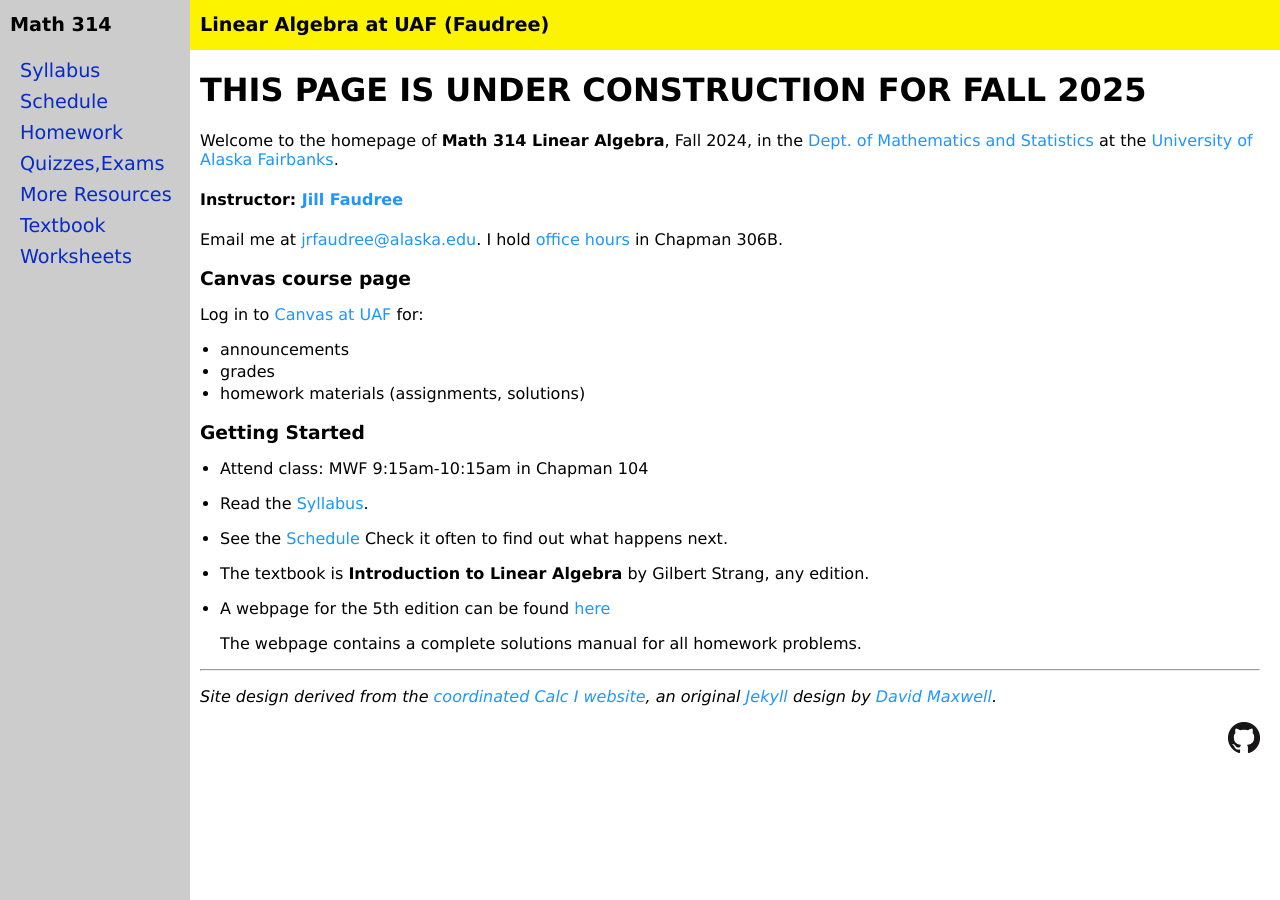
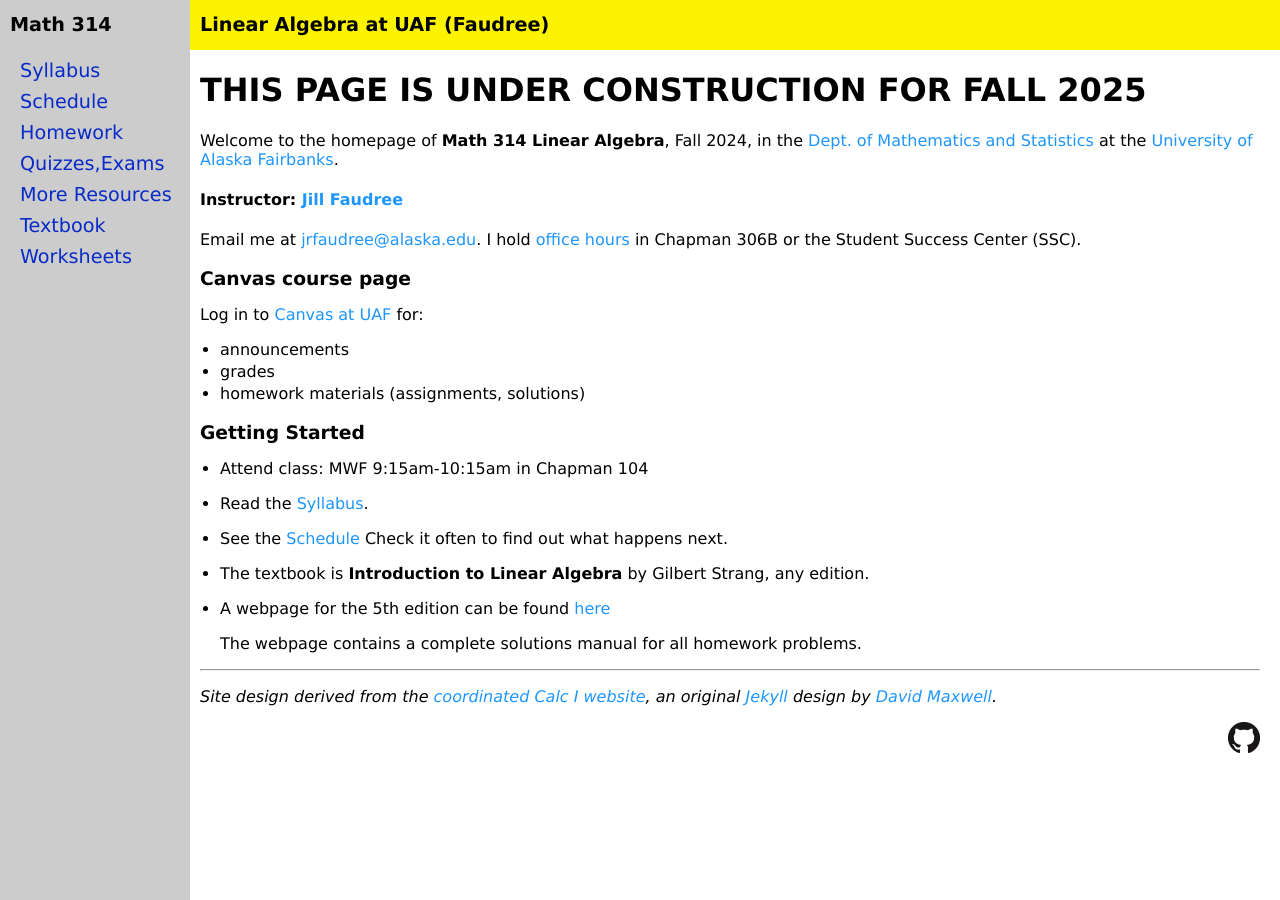
Before and after one commit to jrfaudree/LA, a Jekyll site: the page built from index.md, in a window 1280 px wide. Built offline with Jekyll 4.4.1, drawn with Linux system fonts in a browser that asks for light colours.

Commit message:
Update index.md

```diff
--- a/index.md
+++ b/index.md
@@ -9,7 +9,7 @@
 
 #### Instructor:  [Jill Faudree](http://jrfaudree.github.io/)
 
-Email me at [jrfaudree@alaska.edu](mailto:jrfaudree@alaska.edu).  I hold [office hours](https://docs.google.com/spreadsheets/d/1o710N0-GCNc8ICkVuf-IIC80N04p9w9wGnPADjhTMv0/edit?usp=sharing) in Chapman 306B.
+Email me at [jrfaudree@alaska.edu](mailto:jrfaudree@alaska.edu).  I hold [office hours](https://docs.google.com/spreadsheets/d/e/2PACX-1vTh65fkl5DpmD3PzPa8Kua2tzvb4Our1Nhk8DoVGuP0t3LApdM4Lne4BR9tTcgcxuE5Y5TOwwSSEtKq/pubhtml?gid=0&single=true) in Chapman 306B or the Student Success Center (SSC).
 
 ### Canvas course page
 
```
